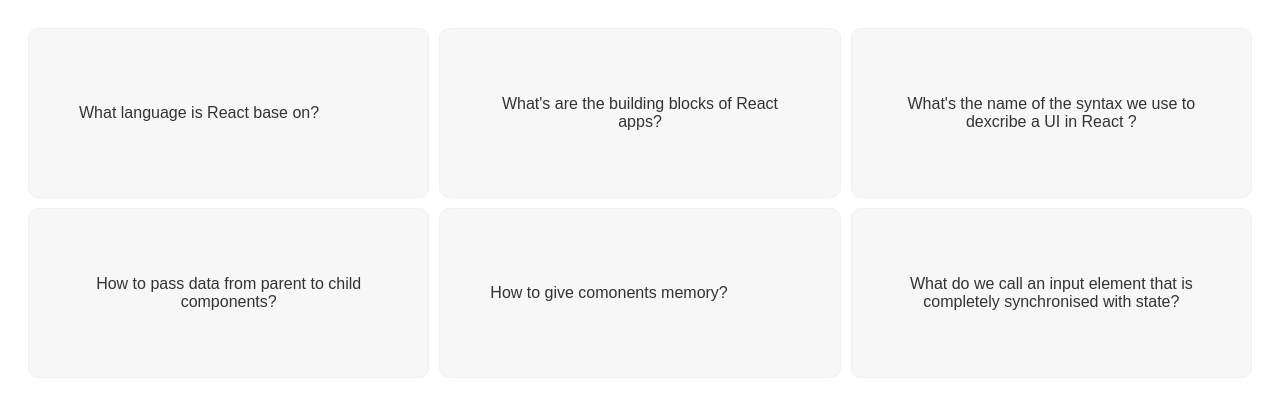
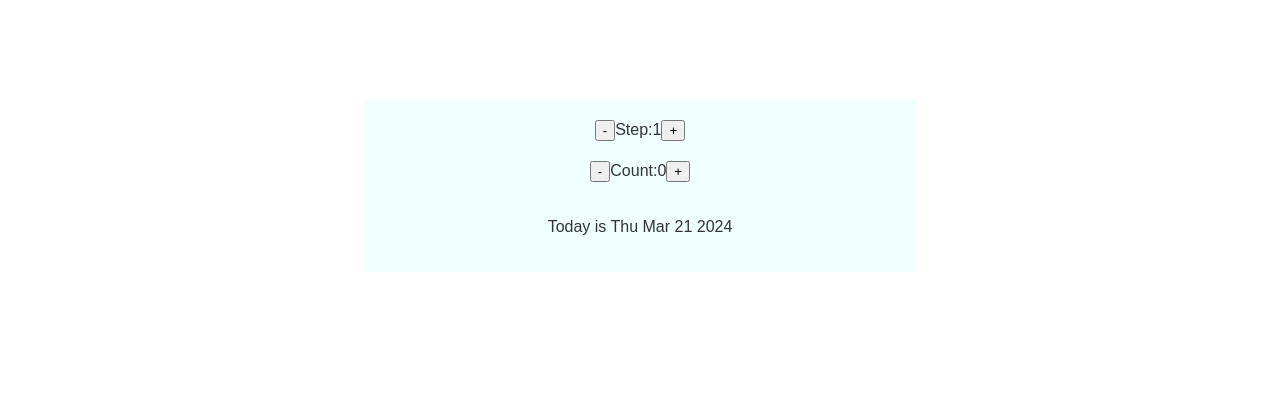
Before and after one commit to Niamask/steps, a React (Create React App) app: page / in a window 1280 px wide. Shown: the top 414 px of the page. Built offline with nearby package versions, Linux system fonts and the light colour scheme.

Commit message:
redo Challenge 1

```diff
--- a/src/App.js
+++ b/src/App.js
@@ -1,200 +1,296 @@
-//
-
 import { useState } from "react";
 
-export default function App(params) {
+export default function App() {
+  const [step, setStep] = useState(1);
+  const [count, setCount] = useState(0);
+
+  const date = new Date();
+  date.setDate(date.getDate() + count);
+  console.log(date.toDateString());
+
   return (
-    <div className="App">
-      <FlashCards />
+    <div className="container">
+      <div>
+        <button onClick={() => setStep((s) => s - 1)}>-</button>
+        <span>Step:{Math.abs(step)}</span>
+        <button onClick={() => setStep((s) => s + 1)}>+</button>
+      </div>
+      <div>
+        <button onClick={() => setCount((c) => c - step)}>-</button>
+        <span>Count:{count}</span>
+        <button onClick={() => setCount((c) => c + step)}>+</button>
+      </div>
+      <p>
+        <span>
+          {count === 0
+            ? `Today is `
+            : count >= 1
+            ? `${count} days from `
+            : `${Math.abs(count)} days ago was `}
+        </span>
+        <span>{date.toDateString()}</span>
+      </p>
     </div>
   );
 }
 
-function FlashCards() {
-  const [selectedId, setSelectedId] = useState(null);
-  console.log(selectedId);
-  function handleClick(id) {
-    setSelectedId(id !== selectedId ? id : null);
-  }
-
-  return (
-    <div className="flashCards">
-      {questions.map((question) => (
-        <div
-          onClick={() => handleClick(question.id)}
-          className={question.id === selectedId ? "selected" : "item"}
-          key={question.id}
-        >
-          <p>
-            {question.id === selectedId ? question.anwer : question.question}
-          </p>
-        </div>
-      ))}
-    </div>
-  );
-}
-
-const questions = [
-  {
-    id: 3457,
-    question: "What language is React base on?",
-    anwer: "JavaScript",
-  },
-  {
-    id: 7336,
-    question: "What's are the building blocks  of React apps?",
-    anwer: "Components",
-  },
-  {
-    id: 3433,
-    question:
-      "What's the name of the syntax we use to dexcribe a  UI in React ?",
-    anwer: "JavaScript",
-  },
-  {
-    id: 1297,
-    question: "How  to  pass data from parent to child  components?",
-    anwer: "Props",
-  },
-  {
-    id: 3455,
-    question: "How to   give comonents memory?",
-    anwer: "JavaScript",
-  },
-  {
-    id: 2002,
-    question:
-      "What do we call an  input element that is  completely synchronised with  state?",
-    anwer: "Controlled element",
-  },
-];
-
-// :::::::::::::::::::::::::::::::::::::::::::::::::::: //
-// CHALLENGE #1
+// const messages = [
+//   "Learn React ⚛️",
+//   "Apply for jobs 💼",
+//   "Invest your new income 🤑",
+// ];
 
 // export default function App(params) {
 //   const [step, setStep] = useState(1);
-//   const [count, setCount] = useState(0);
+//   const [isOpen, setIsOpen] = useState(true);
+//   console.log(step);
+//   console.log(isOpen);
 
-//   const date = new Date();
-//   console.log(date);
-//   date.setDate(date.getDate() + count);
+//   function handleClickNext() {
+//     if (step >= 3) return;
+//     setStep(step + 1);
+//   }
+
+//   function handleClickPrevious() {
+//     if (step <= 1) return;
+//     setStep(step - 1);
+//   }
+
+//   function handleIsOpen() {
+//     setIsOpen(!isOpen);
+//   }
 
 //   return (
-//     <div className="container">
-//       <div>
-//         <button onClick={() => setStep((c) => c - 1)}>-</button>
-//         <span>Step: {step}</span>
-//         <button onClick={() => setStep((c) => c + 1)}>+</button>
-//       </div>
-//       <div>
-//         <button onClick={() => setCount((c) => c - step)}>-</button>
-//         <span>Count: {count}</span>
-//         <button onClick={() => setCount((c) => c + step)}>+</button>
-//       </div>
-//       <p>
-//         <span>
-//           {count === 0
-//             ? "today is "
-//             : count > 0
-//             ? `${count}  days from  today is `
-//             : `${Math.abs(count)} days ago was `}
-//         </span>
-//         <span> {date.toDateString()}</span>
-//       </p>
-//     </div>
+//     <>
+//       <button className="btn" onClick={handleIsOpen}>
+//         &times;
+//       </button>
+
+//       {isOpen && (
+//         <div className="steps">
+//           <div className="numbers">
+//             <div className={step >= 1 ? "active" : ""}>1</div>
+//             <div className={step >= 2 ? "active" : ""}>2</div>
+//             <div className={step >= 3 ? "active" : ""}>3</div>
+//           </div>
+//           <p className="message">{messages[step - 1]}</p>
+//           <div className="buttons">
+//             <button
+//               style={{ backgroundColor: "#7950f2", color: "#fff" }}
+//               onClick={handleClickPrevious}
+//             >
+//               Previous
+//             </button>
+//             <button
+//               style={{ backgroundColor: "#7950f2", color: "#fff" }}
+//               onClick={handleClickNext}
+//             >
+//               Next
+//             </button>
+//           </div>
+//         </div>
+//       )}
+//     </>
 //   );
 // }
 
-// export default function App() {
-//   const [step, setStep] = useState(1);
-//   const [count, setCount] = useState(0);
-//   const [dayy, setDayy] = useState(new Date().getDate());
-//   console.log(`hhhhh ${dayy}`);
+// // //
 
-//   const today = new Date("june 21 2027");
-//   console.log(today.toDateString());
+// // import { useState } from "react";
 
-//   today.setDate(today.getDate() + count);
+// // export default function App(params) {
+// //   return (
+// //     <div className="App">
+// //       <FlashCards />
+// //     </div>
+// //   );
+// // }
 
-//   const year = today.getFullYear();
+// // function FlashCards() {
+// //   const [selectedId, setSelectedId] = useState(null);
+// //   console.log(selectedId);
+// //   function handleClick(id) {
+// //     setSelectedId(id !== selectedId ? id : null);
+// //   }
 
-//   const days = [
-//     "Sunday",
-//     "Monday",
-//     "Tuesday",
-//     "Wednesday",
-//     "Thursday",
-//     "Friday",
-//     "Saturday",
-//   ];
-//   const day = days[today.getDay()]; // Get day index (0-6) and use it to access the day name
+// //   return (
+// //     <div className="flashCards">
+// //       {questions.map((question) => (
+// //         <div
+// //           onClick={() => handleClick(question.id)}
+// //           className={question.id === selectedId ? "selected" : "item"}
+// //           key={question.id}
+// //         >
+// //           <p>
+// //             {question.id === selectedId ? question.anwer : question.question}
+// //           </p>
+// //         </div>
+// //       ))}
+// //     </div>
+// //   );
+// // }
 
-//   const months = [
-//     "January",
-//     "February",
-//     "March",
-//     "April",
-//     "May",
-//     "June",
-//     "July",
-//     "August",
-//     "September",
-//     "October",
-//     "November",
-//     "December",
-//   ];
-//   const month = months[today.getMonth()]; // Get month index (0-11) and use it to access the month name
-//   const numMonth = today.getDate();
+// // const questions = [
+// //   {
+// //     id: 3457,
+// //     question: "What language is React base on?",
+// //     anwer: "JavaScript",
+// //   },
+// //   {
+// //     id: 7336,
+// //     question: "What's are the building blocks  of React apps?",
+// //     anwer: "Components",
+// //   },
+// //   {
+// //     id: 3433,
+// //     question:
+// //       "What's the name of the syntax we use to dexcribe a  UI in React ?",
+// //     anwer: "JavaScript",
+// //   },
+// //   {
+// //     id: 1297,
+// //     question: "How  to  pass data from parent to child  components?",
+// //     anwer: "Props",
+// //   },
+// //   {
+// //     id: 3455,
+// //     question: "How to   give comonents memory?",
+// //     anwer: "JavaScript",
+// //   },
+// //   {
+// //     id: 2002,
+// //     question:
+// //       "What do we call an  input element that is  completely synchronised with  state?",
+// //     anwer: "Controlled element",
+// //   },
+// // ];
 
-//   console.log(`Today is ${day} ${month} ${numMonth} ${year}  ${today}`);
+// // // :::::::::::::::::::::::::::::::::::::::::::::::::::: //
+// // // CHALLENGE #1
 
-//   function handlePlusStep() {
-//     setStep((s) => s + 1);
-//   }
-//   console.log(step);
-//   function handleMinusStep() {
-//     setStep((s) => s - 1);
-//   }
+// // // export default function App(params) {
+// // //   const [step, setStep] = useState(1);
+// // //   const [count, setCount] = useState(0);
 
-//   function handlePlusCount() {
-//     // handlePlusStep();
-//     setCount((c) => c + step);
-//     setDayy((d) => d + 1);
-//   }
+// // //   const date = new Date();
+// // //   console.log(date);
+// // //   date.setDate(date.getDate() + count);
 
-//   function handleMinusCount() {
-//     setCount((c) => c - 1);
-//     setDayy((d) => d - 1);
-//   }
+// // //   return (
+// // //     <div className="container">
+// // //       <div>
+// // //         <button onClick={() => setStep((c) => c - 1)}>-</button>
+// // //         <span>Step: {step}</span>
+// // //         <button onClick={() => setStep((c) => c + 1)}>+</button>
+// // //       </div>
+// // //       <div>
+// // //         <button onClick={() => setCount((c) => c - step)}>-</button>
+// // //         <span>Count: {count}</span>
+// // //         <button onClick={() => setCount((c) => c + step)}>+</button>
+// // //       </div>
+// // //       <p>
+// // //         <span>
+// // //           {count === 0
+// // //             ? "today is "
+// // //             : count > 0
+// // //             ? `${count}  days from  today is `
+// // //             : `${Math.abs(count)} days ago was `}
+// // //         </span>
+// // //         <span> {date.toDateString()}</span>
+// // //       </p>
+// // //     </div>
+// // //   );
+// // // }
 
-//   return (
-//     <div className="container">
-//       <div className="block">
-//         <button onClick={handleMinusStep}>-</button>
-//         <span>Step:{step}</span>
-//         <button onClick={handlePlusStep}>+</button>
-//       </div>
+// // // export default function App() {
+// // //   const [step, setStep] = useState(1);
+// // //   const [count, setCount] = useState(0);
+// // //   const [dayy, setDayy] = useState(new Date().getDate());
+// // //   console.log(`hhhhh ${dayy}`);
 
-//       <div>
-//         <button onClick={handleMinusCount}>-</button>
-//         <span>Count:{count}</span>
-//         <button onClick={handlePlusCount}>+</button>
-//       </div>
+// // //   const today = new Date("june 21 2027");
+// // //   console.log(today.toDateString());
 
-//       <p>
-//         {count > 0
-//           ? ` ${count} days from today is ${day} ${month} ${
-//               numMonth + count
-//             } ${year} `
-//           : ""}
-//         {count === 0 ? `Today is ${day} ${month} ${numMonth} ${year}` : ""}
-//         {count < 0
-//           ? ` ${
-//               1 - count - 1
-//             } days ago was ${day} ${month} ${numMonth} ${year} `
-//           : ""}
-//       </p>
-//     </div>
-//   );
-// }
+// // //   today.setDate(today.getDate() + count);
+
+// // //   const year = today.getFullYear();
+
+// // //   const days = [
+// // //     "Sunday",
+// // //     "Monday",
+// // //     "Tuesday",
+// // //     "Wednesday",
+// // //     "Thursday",
+// // //     "Friday",
+// // //     "Saturday",
+// // //   ];
+// // //   const day = days[today.getDay()]; // Get day index (0-6) and use it to access the day name
+
+// // //   const months = [
+// // //     "January",
+// // //     "February",
+// // //     "March",
+// // //     "April",
+// // //     "May",
+// // //     "June",
+// // //     "July",
+// // //     "August",
+// // //     "September",
+// // //     "October",
+// // //     "November",
+// // //     "December",
+// // //   ];
+// // //   const month = months[today.getMonth()]; // Get month index (0-11) and use it to access the month name
+// // //   const numMonth = today.getDate();
+
+// // //   console.log(`Today is ${day} ${month} ${numMonth} ${year}  ${today}`);
+
+// // //   function handlePlusStep() {
+// // //     setStep((s) => s + 1);
+// // //   }
+// // //   console.log(step);
+// // //   function handleMinusStep() {
+// // //     setStep((s) => s - 1);
+// // //   }
+
+// // //   function handlePlusCount() {
+// // //     // handlePlusStep();
+// // //     setCount((c) => c + step);
+// // //     setDayy((d) => d + 1);
+// // //   }
+
+// // //   function handleMinusCount() {
+// // //     setCount((c) => c - 1);
+// // //     setDayy((d) => d - 1);
+// // //   }
+
+// // //   return (
+// // //     <div className="container">
+// // //       <div className="block">
+// // //         <button onClick={handleMinusStep}>-</button>
+// // //         <span>Step:{step}</span>
+// // //         <button onClick={handlePlusStep}>+</button>
+// // //       </div>
+
+// // //       <div>
+// // //         <button onClick={handleMinusCount}>-</button>
+// // //         <span>Count:{count}</span>
+// // //         <button onClick={handlePlusCount}>+</button>
+// // //       </div>
+
+// // //       <p>
+// // //         {count > 0
+// // //           ? ` ${count} days from today is ${day} ${month} ${
+// // //               numMonth + count
+// // //             } ${year} `
+// // //           : ""}
+// // //         {count === 0 ? `Today is ${day} ${month} ${numMonth} ${year}` : ""}
+// // //         {count < 0
+// // //           ? ` ${
+// // //               1 - count - 1
+// // //             } days ago was ${day} ${month} ${numMonth} ${year} `
+// // //           : ""}
+// // //       </p>
+// // //     </div>
+// // //   );
+// // // }
--- a/src/index.css
+++ b/src/index.css
@@ -1,3 +1,9 @@
+/* // const messages = [
+//   "Learn React ⚛️",
+//   "Apply for jobs 💼",
+//   "Invest your new income 🤑",
+// ]; */
+
 * {
   box-sizing: border-box;
 }
```
